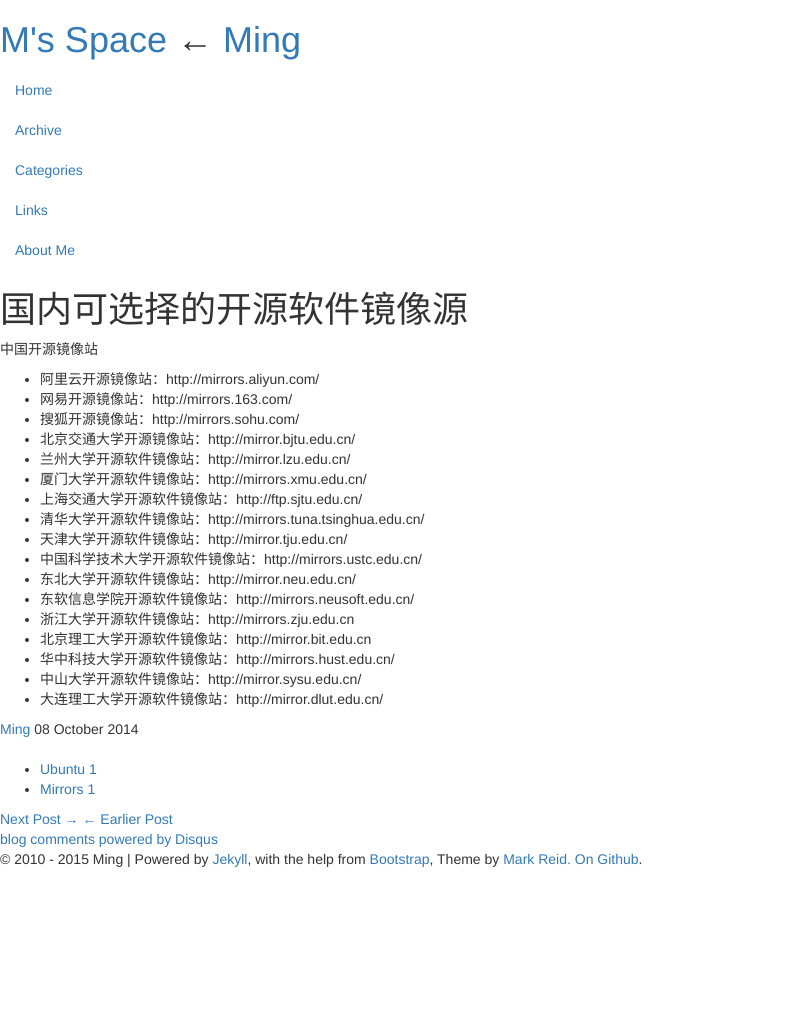
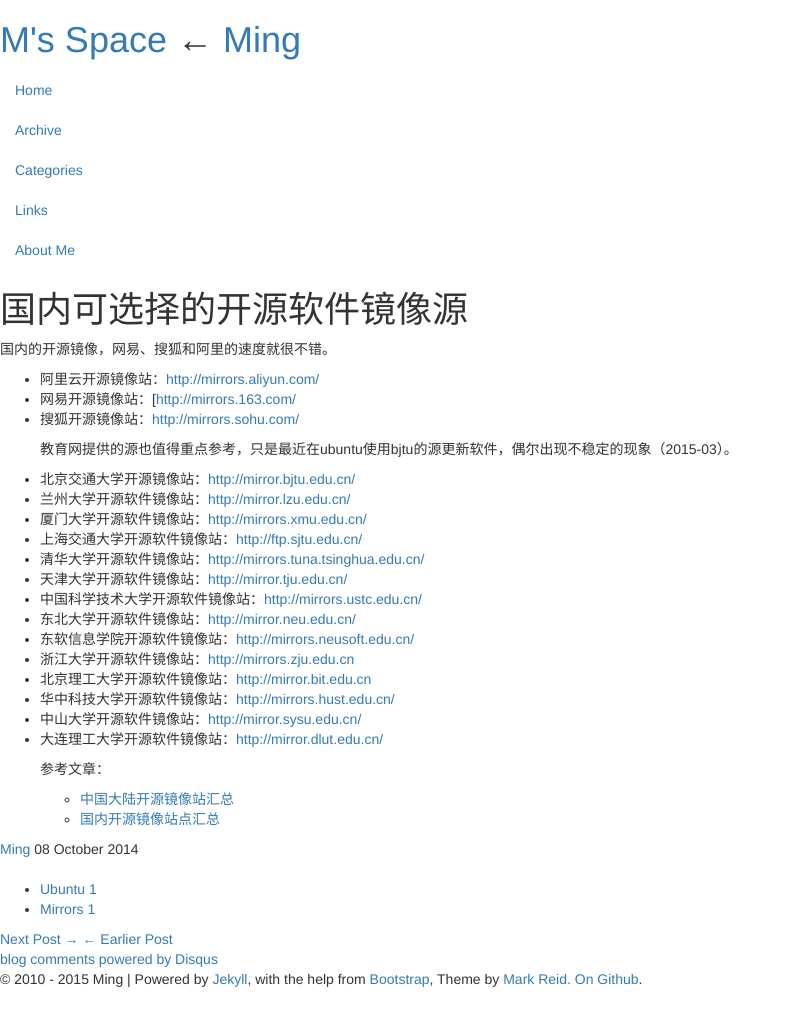
Before and after one commit to bakerwm/bakerwm.github.com, a Jekyll site: the page built from _posts/2014-10-08-open-source-mirrors-in-china.md, in a window 1280 px wide. Shown: the whole page, without its empty margins (0-792 px from the left). Built offline with Jekyll 4.4.1, drawn with Linux system fonts in a browser that asks for light colours; nearby versions of some CDN libraries; library files that are not in the unit come from our copies; Markdown is read by kramdown in place of the engine named in the settings; comment, search, counter and statistics services are not loaded; before the commit the page ends 900 px from its top, so only the background shows below that.

Commit message:
update some posts

```diff
--- a/_posts/2014-10-08-open-source-mirrors-in-china.md
+++ b/_posts/2014-10-08-open-source-mirrors-in-china.md
@@ -5,22 +5,31 @@ description: ""
 category: Source
 tags: [Ubuntu, Mirrors]
 ---
-中国开源镜像站
 
-* 阿里云开源镜像站：http://mirrors.aliyun.com/
-* 网易开源镜像站：http://mirrors.163.com/
-* 搜狐开源镜像站：http://mirrors.sohu.com/
-* 北京交通大学开源镜像站：http://mirror.bjtu.edu.cn/
-* 兰州大学开源软件镜像站：http://mirror.lzu.edu.cn/
-* 厦门大学开源软件镜像站：http://mirrors.xmu.edu.cn/
-* 上海交通大学开源软件镜像站：http://ftp.sjtu.edu.cn/
-* 清华大学开源软件镜像站：http://mirrors.tuna.tsinghua.edu.cn/
-* 天津大学开源软件镜像站：http://mirror.tju.edu.cn/
-* 中国科学技术大学开源软件镜像站：http://mirrors.ustc.edu.cn/
-* 东北大学开源软件镜像站：http://mirror.neu.edu.cn/
-* 东软信息学院开源软件镜像站：http://mirrors.neusoft.edu.cn/
-* 浙江大学开源软件镜像站：http://mirrors.zju.edu.cn
-* 北京理工大学开源软件镜像站：http://mirror.bit.edu.cn
-* 华中科技大学开源软件镜像站：http://mirrors.hust.edu.cn/
-* 中山大学开源软件镜像站：http://mirror.sysu.edu.cn/
-* 大连理工大学开源软件镜像站：http://mirror.dlut.edu.cn/
+  国内的开源镜像，网易、搜狐和阿里的速度就很不错。
+
+* 阿里云开源镜像站：[http://mirrors.aliyun.com/]()
+* 网易开源镜像站：[[http://mirrors.163.com/]()
+* 搜狐开源镜像站：[http://mirrors.sohu.com/]()
+
+  教育网提供的源也值得重点参考，只是最近在ubuntu使用bjtu的源更新软件，偶尔出现不稳定的现象（2015-03）。
+
+* 北京交通大学开源镜像站：[http://mirror.bjtu.edu.cn/]()
+* 兰州大学开源软件镜像站：[http://mirror.lzu.edu.cn/]()
+* 厦门大学开源软件镜像站：[http://mirrors.xmu.edu.cn/]()
+* 上海交通大学开源软件镜像站：[http://ftp.sjtu.edu.cn/]()
+* 清华大学开源软件镜像站：[http://mirrors.tuna.tsinghua.edu.cn/]()
+* 天津大学开源软件镜像站：[http://mirror.tju.edu.cn/]()
+* 中国科学技术大学开源软件镜像站：[http://mirrors.ustc.edu.cn/]()
+* 东北大学开源软件镜像站：[http://mirror.neu.edu.cn/]()
+* 东软信息学院开源软件镜像站：[http://mirrors.neusoft.edu.cn/]()
+* 浙江大学开源软件镜像站：[http://mirrors.zju.edu.cn]()
+* 北京理工大学开源软件镜像站：[http://mirror.bit.edu.cn]()
+* 华中科技大学开源软件镜像站：[http://mirrors.hust.edu.cn/]()
+* 中山大学开源软件镜像站：[http://mirror.sysu.edu.cn/]()
+* 大连理工大学开源软件镜像站：[http://mirror.dlut.edu.cn/]()
+
+  参考文章：
+
+  * [中国大陆开源镜像站汇总](http://www.cnbeta.com/articles/194758.htm)
+  * [国内开源镜像站点汇总](http://segmentfault.com/a/1190000000375848)
```
Also changed, not shown: _posts/2014-09-28-transform-genbank-to-fasta-using-biopython.md (+1 -1 lines), _posts/2014-11-12-happy-birthday-to-ying.md (+2 -2 lines), _posts/2015-03-26-small-RNAs-in-bacteria.md (+1 -1 lines).
